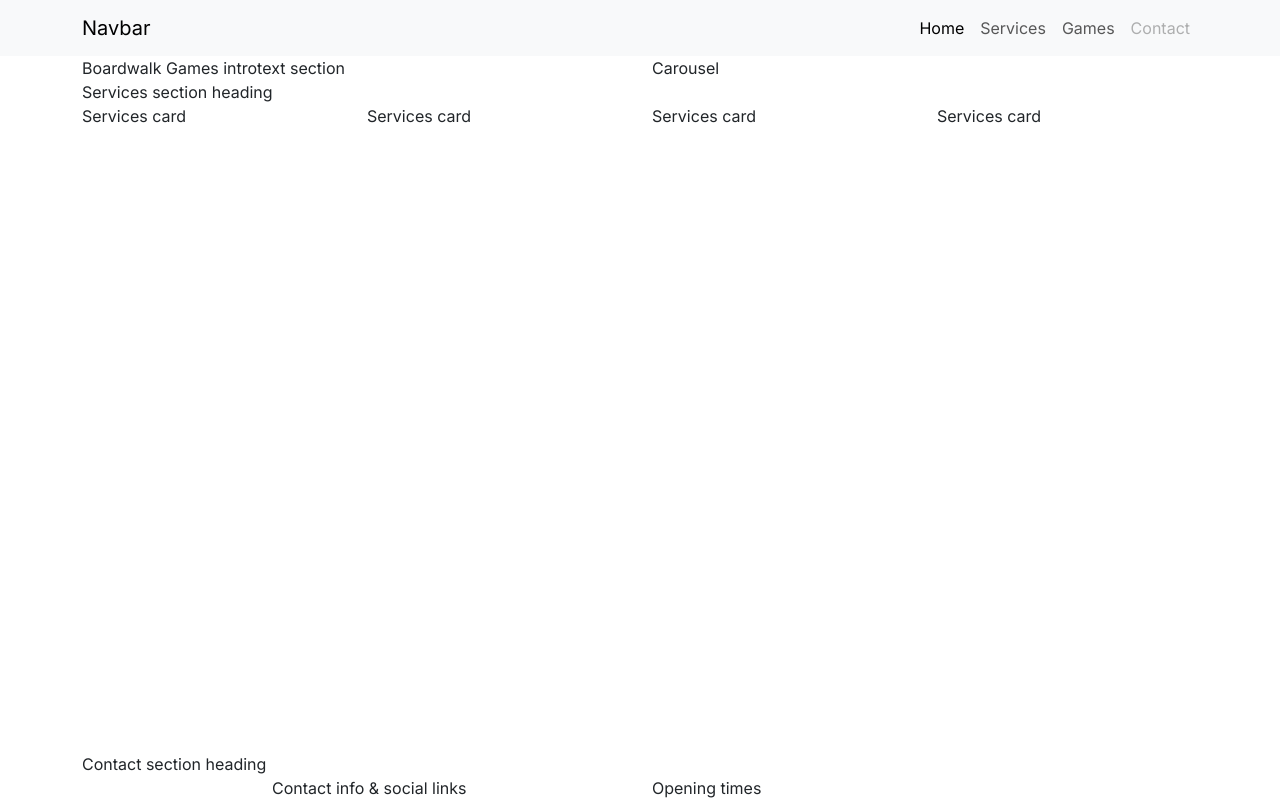
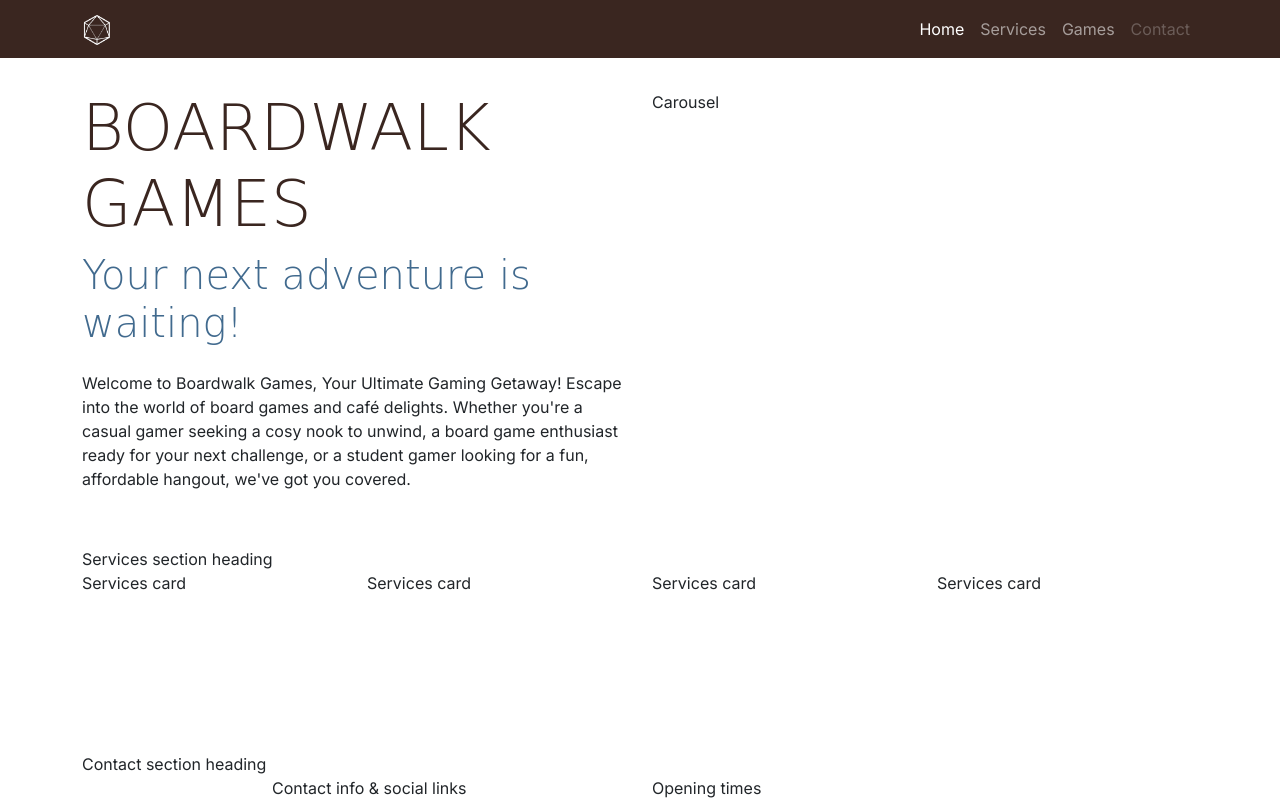
Before and after one commit to Carlos-n21/boardwalk-games, a plain HTML site: page index.html in a window 1280 px wide. Drawn offline with nearby package versions, Linux system fonts and the light colour scheme; a web font is replaced by a local one.

Commit message:
Styled header

```diff
--- a/assets/css/style.css
+++ b/assets/css/style.css
@@ -21,11 +21,18 @@ h2,
 h3 {
     font-family: var(--secondary-font);
     color: var(--primary-color);
+    text-transform: uppercase;
 }
 
 .sub-heading-color {
     color: var(--highlight-color);
 }
+
+.section {
+    margin-top: 2rem;
+    margin-bottom: 2rem;
+}
+
 
 /* Grid visualisation CSS for test  */
 /* .container,
@@ -38,8 +45,17 @@ h3 {
     background-color: lightgray;
 }  */
 
-/* .navbar {
-    display: flex;
-    justify-content: flex-end;
-    position: absolute;
-}  */
+/* Navbar  */
+.navbar {
+    background-color: var(--primary-color);
+}
+
+#navbar .logo {
+    width: 30px;
+}
+
+/* header */
+
+#header .lead {
+    font-family: var(--secondary-font);
+}
--- a/index.html
+++ b/index.html
@@ -28,9 +28,11 @@
 
 <body class="d-flex flex-column min-vh-100">
     <!-- Navigation -->
-    <nav class="navbar navbar-expand-lg bg-body-tertiary">
+    <nav id="navbar" class="navbar navbar-expand-lg" data-bs-theme="dark">
       <div class="container">
-        <a class="navbar-brand" href="index.html">Navbar</a>
+        <a class="navbar-brand" href="index.html">
+          <img src="assets/images/logo-sm-white.png" alt="Baordwalk Games logo" class="logo">
+        </a>
         <button class="navbar-toggler" type="button" data-bs-toggle="collapse" data-bs-target="#navbarNav" aria-controls="navbarNav" aria-expanded="false" aria-label="Toggle navigation">
           <span class="navbar-toggler-icon"></span>
         </button>
@@ -55,9 +57,13 @@
 
 
     <!-- Header with carousel -->
-    <header class="container">
+    <header id="header" class="container section">
         <div class="row">
-            <div class="col-12 col-xl-6">Boardwalk Games introtext section</div>
+            <div class="col-12 col-xl-6 text-center text-xl-start">
+              <h1 class="display-3">Boardwalk Games</h1>
+              <p class="lead display-6 sub-heading-color">Your next adventure is waiting!</p>
+              <p class="my-4">Welcome to Boardwalk Games, Your Ultimate Gaming Getaway! Escape into the world of board games and café delights. Whether you're a casual gamer seeking a cosy nook to unwind, a board game enthusiast ready for your next challenge, or a student gamer looking for a fun, affordable hangout, we've got you covered.</p>
+            </div>
             <div class="col-12 col-xl-6">Carousel</div>
         </div>
     </header>
```
